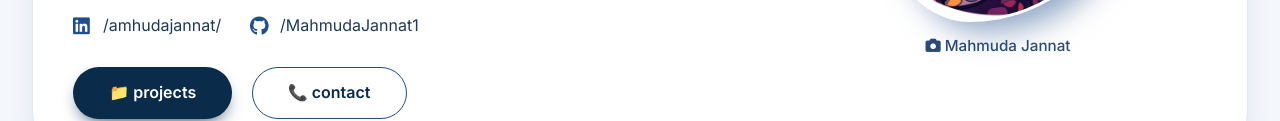
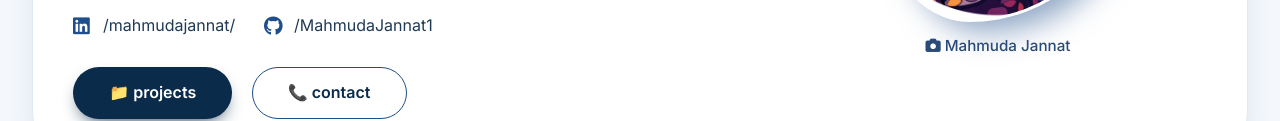
Before and after one commit to MahmudaJannat1/Portfolio, a plain HTML site: page index.html in a window 1280 px wide. Shown: the part 419-540 px from the top of the page. Drawn offline with Linux system fonts and the light colour scheme.

Commit message:
Update contact links in index.html

```diff
--- a/index.html
+++ b/index.html
@@ -471,8 +471,9 @@
                         <span><i class="fas fa-globe"></i> <a href="https://mahmudajannat.netlify.app" target="_blank" style="color: inherit; text-decoration: none;">mahmudajannat.netlify.app</a></span>
                     </div>
                     <div class="contact-mini">
-                        <span><i class="fab fa-linkedin"></i> /amhudajannat/</span>
-                        <span><i class="fab fa-github"></i> /MahmudaJannat1</span>
+                        <span><i class="fab fa-linkedin"></i> <a href="https://linkedin.com/in/amhudajannat" target="_blank" style="color: inherit; text-decoration: none;">/mahmudajannat/</a></span>
+                        <span><i class="fab fa-github"></i> <a href="https://github.com/MahmudaJannat1" target="_blank" style="color: inherit; text-decoration: none;">/MahmudaJannat1</a></span>
+
                     </div>
                     <div class="hero-btns">
                         <a href="#projects" class="btn btn-primary">📁 projects</a>
```
